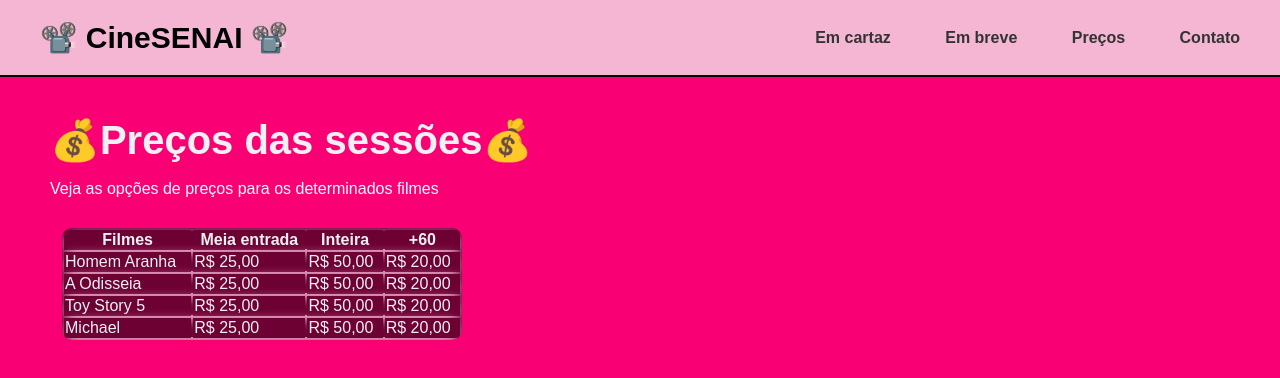
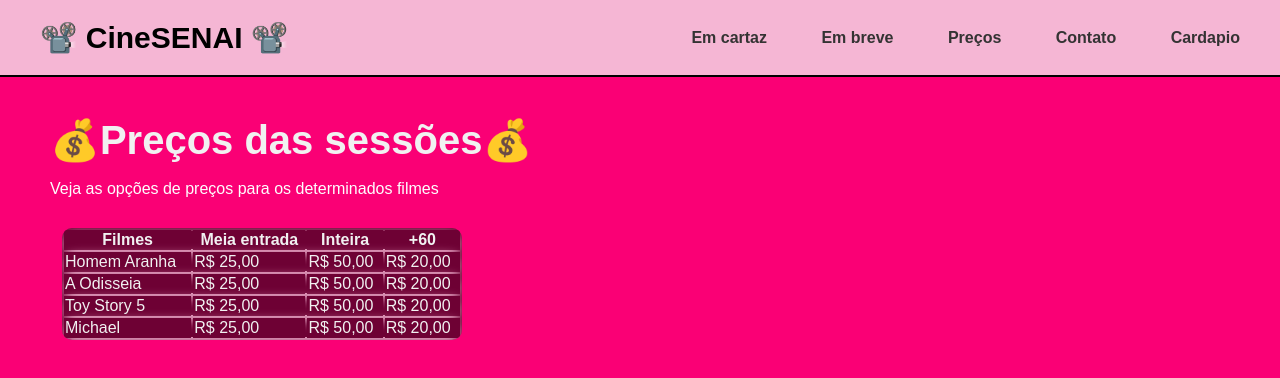
Before and after one commit to luisesegantinisenai/meu_site, a plain HTML site: page preco.html in a window 1280 px wide. Drawn offline with Linux system fonts and the light colour scheme.

Commit message:
Atualizações site

```diff
--- a/preco.html
+++ b/preco.html
@@ -14,6 +14,7 @@
             <a href="index.html">Em breve</a>
             <a href="index.html">Preços</a>
             <a href="index.html">Contato</a>
+            <a href="index.html">Cardapio</a>
         </nav>
     </header>
     <main class="container">
```
